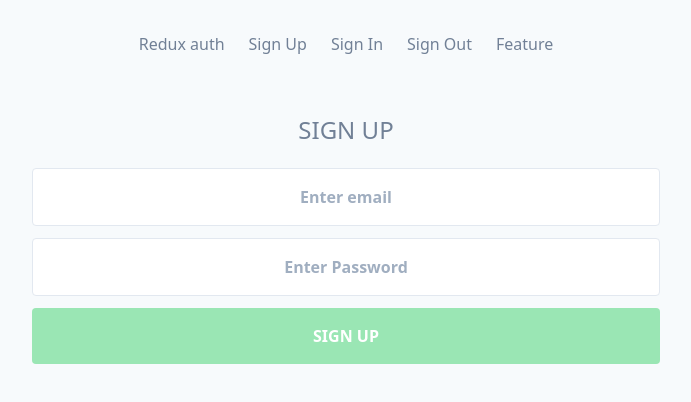
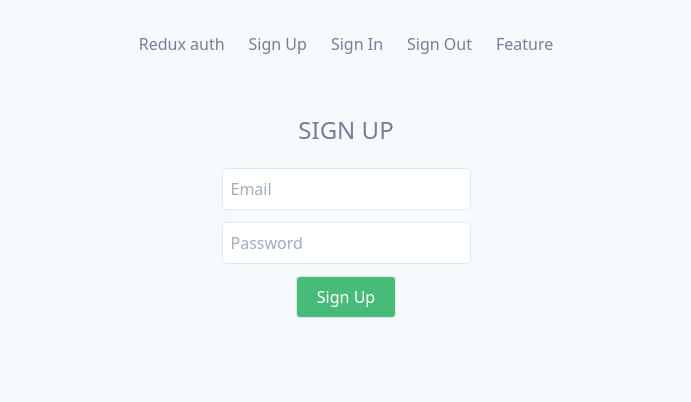
Before and after one commit to Meenachinmay/mern_auth_client, a React (Create React App) app: page /signup in a window 1280 px wide. Shown: the top 402 px of the page, without its empty margins (294-985 px from the left). Built offline with nearby package versions, Linux system fonts and the light colour scheme.

Commit message:
login and signup form refractored

```diff
--- a/src/components/auth/SignIn.js
+++ b/src/components/auth/SignIn.js
@@ -1,20 +1,44 @@
 import React from 'react';
+import { reduxForm, Field } from 'redux-form';
 
-export default function SignIn() {
+class SignUp extends React.Component {
+
+    onSubmit = formProps => {
+        console.log(formProps);
+    }
+
+    render(){
+        const { handleSubmit } = this.props;
+
         return (
             <div className="flex-col container mx-auto text-center p-3 m-3">
                 <h3 className="text-gray-600 text-2xl mb-5 uppercase">Sign In</h3>
-            <form>
-                <div className="mb-3">
-                    <input className="w-1/2 text-center font-semibold rounded px-3 py-4 focus:outline-none border" type="email" placeholder="Enter email"/>
-                </div>
-                <div className="mb-3">
-                    <input className="w-1/2 text-center font-semibold rounded px-3 py-4 focus:outline-none border" type="password" placeholder="Enter Password"/>
-                </div>
-                <div>
-                    <button className="bg-green-300 text-white uppercase hover:bg-green-500 w-1/2 text-center font-semibold rounded px-3 py-4 focus:outline-none" type="password">Sign In</button>
-                </div>
+                <form onSubmit={handleSubmit(this.onSubmit )}>
+                    <fieldset>
+                        <Field
+                            name="email"
+                            type="text"
+                            component="input"
+                            className="py-2 px-2 mb-3 border focus:outline-none rounded"
+                            placeholder="Email"
+                            autoComplete="none"
+                        />
+                    </fieldset>
+                    <fieldset>
+                        <Field
+                            name="password"
+                            type="password"
+                            component="input"
+                            className="py-2 px-2 border focus:outline-none rounded"
+                            placeholder="Password"
+                            autoComplete="none"
+                        />
+                    </fieldset>
+                    <button className="px-5 py-2 text-white border bg-green-500 hover:bg-green-600 rounded mt-3 focus:outline-none">Sign In</button>
                 </form>
             </div>
         )
     }
+}
+
+export default reduxForm({ form: 'signup'})(SignUp);
--- a/src/components/auth/SignUp.js
+++ b/src/components/auth/SignUp.js
@@ -1,20 +1,44 @@
 import React from 'react';
+import { reduxForm, Field } from 'redux-form';
 
-export default function SignUp() {
+class SignUp extends React.Component {
+
+    onSubmit = formProps => {
+        console.log(formProps);
+    }
+
+    render(){
+        const { handleSubmit } = this.props;
+
         return (
             <div className="flex-col container mx-auto text-center p-3 m-3">
                 <h3 className="text-gray-600 text-2xl mb-5 uppercase">Sign Up</h3>
-            <form>
-                <div className="mb-3">
-                    <input className="w-1/2 text-center font-semibold rounded px-3 py-4 focus:outline-none border" type="email" placeholder="Enter email"/>
-                </div>
-                <div className="mb-3">
-                    <input className="w-1/2 text-center font-semibold rounded px-3 py-4 focus:outline-none border" type="password" placeholder="Enter Password"/>
-                </div>
-                <div>
-                    <button className="bg-green-300 text-white uppercase hover:bg-green-500 w-1/2 text-center font-semibold rounded px-3 py-4 focus:outline-none" type="password">Sign Up</button>
-                </div>
+                <form onSubmit={handleSubmit(this.onSubmit )}>
+                    <fieldset>
+                        <Field
+                            name="email"
+                            type="text"
+                            component="input"
+                            className="py-2 px-2 mb-3 border focus:outline-none rounded"
+                            placeholder="Email"
+                            autoComplete="none"
+                        />
+                    </fieldset>
+                    <fieldset>
+                        <Field
+                            name="password"
+                            type="password"
+                            component="input"
+                            className="py-2 px-2 border focus:outline-none rounded"
+                            placeholder="Password"
+                            autoComplete="none"
+                        />
+                    </fieldset>
+                    <button className="px-5 py-2 text-white border bg-green-500 hover:bg-green-600 rounded mt-3 focus:outline-none">Sign Up</button>
                 </form>
             </div>
         )
     }
+}
+
+export default reduxForm({ form: 'signup'})(SignUp);
--- a/src/index.css
+++ /dev/null
@@ -1,13 +0,0 @@
-body {
-  margin: 0;
-  font-family: -apple-system, BlinkMacSystemFont, 'Segoe UI', 'Roboto', 'Oxygen',
-    'Ubuntu', 'Cantarell', 'Fira Sans', 'Droid Sans', 'Helvetica Neue',
-    sans-serif;
-  -webkit-font-smoothing: antialiased;
-  -moz-osx-font-smoothing: grayscale;
-}
-
-code {
-  font-family: source-code-pro, Menlo, Monaco, Consolas, 'Courier New',
-    monospace;
-}
--- a/src/index.js
+++ b/src/index.js
@@ -1,6 +1,9 @@
 import React from 'react';
 import ReactDOM from 'react-dom';
 import { BrowserRouter, Route } from 'react-router-dom';
+import { Provider } from 'react-redux';
+import { createStore } from 'redux';
+import reducers from './reducers/index';
 
 import App from './components/App';
 import SignUp from './components/auth/SignUp';
@@ -10,11 +13,13 @@ import Welcome from './components/Welcome';
 import './assets/main.css';
 
 ReactDOM.render(
-  <BrowserRouter>
-    <App />
-    <Route path="/signup" exact component={ SignUp }/>
-    <Route path="/signin" exact component={ SignIn }/>
-    <Route path="/welcome" exact component={ Welcome }/>
-  </BrowserRouter>,
+  <Provider store={createStore(reducers, {})}>
+    <BrowserRouter>
+      <App />
+      <Route path="/signup" exact component={ SignUp }/>
+      <Route path="/signin" exact component={ SignIn }/>
+      <Route path="/welcome" exact component={ Welcome }/>
+    </BrowserRouter>
+  </Provider>,
   document.getElementById('root')
 );
--- /dev/null
+++ b/src/reducers/auth.js
@@ -0,0 +1,8 @@
+const INITIAL_STATE = {
+    authenticated: '',
+    errorMessage: ''
+};
+
+export default function(state = INITIAL_STATE, action) {
+    return state;
+}
--- /dev/null
+++ b/src/reducers/index.js
@@ -0,0 +1,8 @@
+import { combineReducers } from 'redux';
+import { reducer as formReducer } from 'redux-form';
+import auth from './auth';
+
+export default combineReducers ({
+    auth,
+    form: formReducer
+});
```
Also changed, not shown: src/App.css (deleted, +0 -38 lines). Lines whose indentation alone changed are shown as unchanged.
